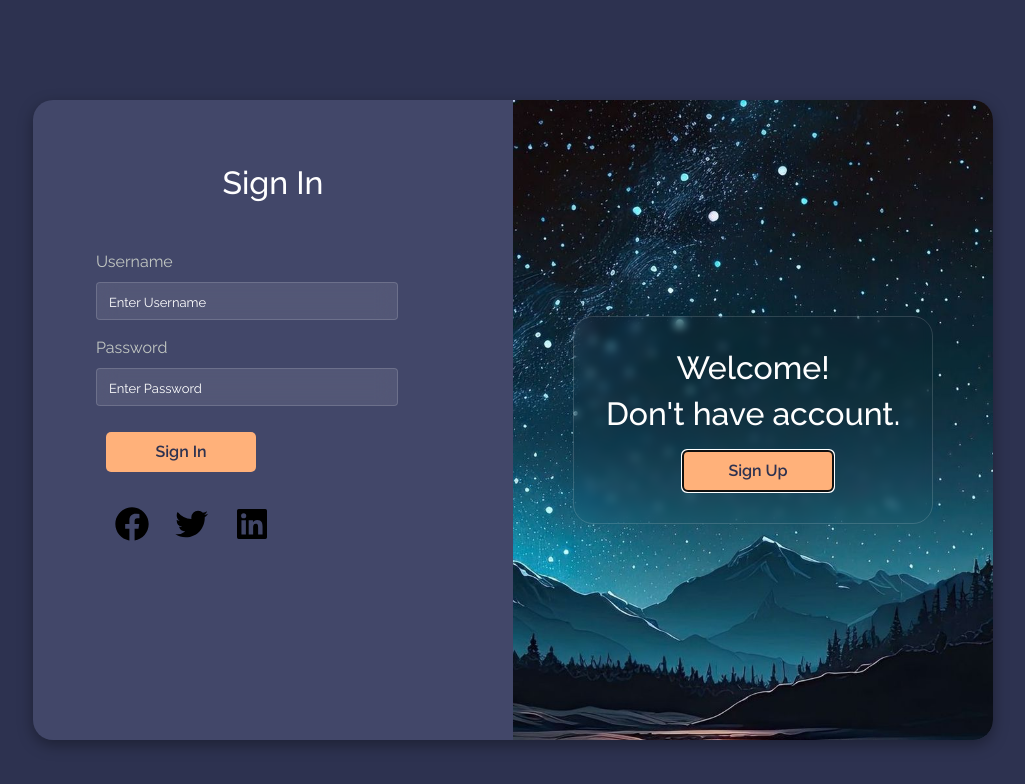
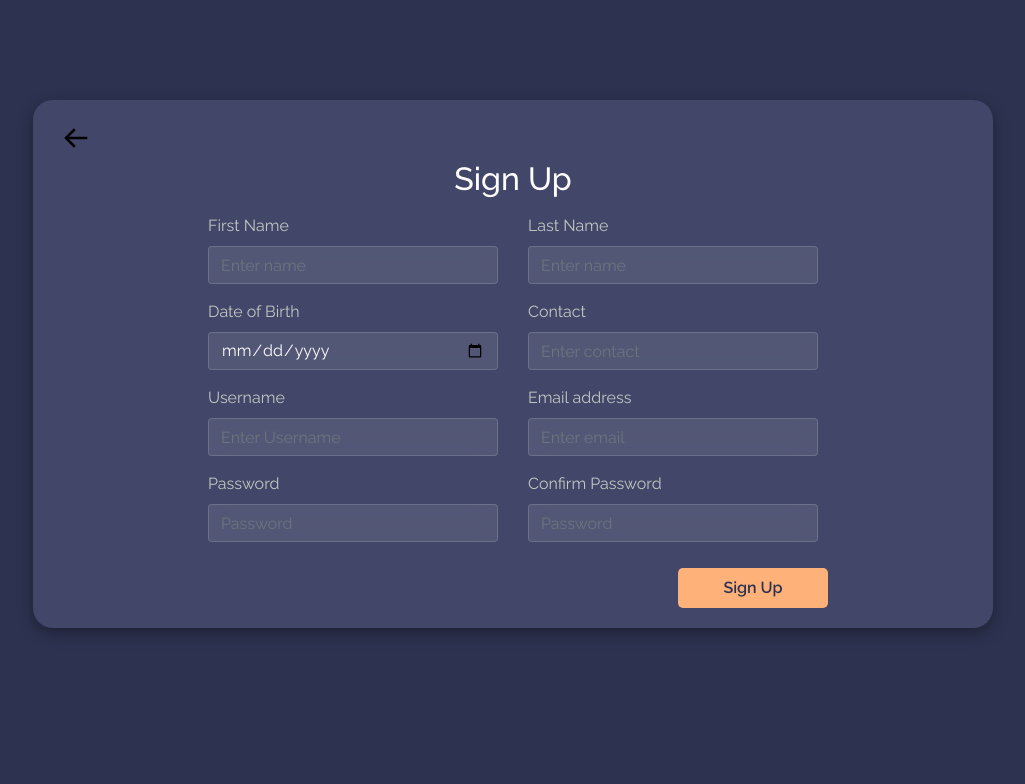
Before and after one commit to afaq-ahmed07/Web-Assignments, a plain HTML site: page Assignment 4/Task 1/index.html in a window 1280 px wide. Both pictures are taken after a click on the button "Sign Up". Shown: the whole page, without its empty margins (127-1152 px from the left). Drawn offline with nearby package versions, Linux system fonts and the light colour scheme.

Commit message:
Assignment 4 CSS added

```diff
--- a/Assignment 4/Task 1/index.html
+++ b/Assignment 4/Task 1/index.html
@@ -13,20 +13,27 @@
 <body style="background-color: #2d3250;">
     <div class="container w-75">
         <div class="row justify-content-center">
-            <div class="col-md-6 mt-5">
+            <div class="col-md-6 mt-5 sign-in-div">
                 <h2 class="text-center m-3">Sign In</h2>
                 <form class="ml-5 mt-5 signInForm">
                     <div class="form-group">
                         <label for="inputuser">Username</label>
-                        <input type="text" id="sign-in-inputs" class="form-control w-75" id="inputuser"
-                            placeholder="Enter Username">
+                        <input type="text" class="form-control w-75" id="inputuser" placeholder="Enter Username" autocomplete="off"  style="  background: rgba(255, 255, 255, 0.091);
+                            -webkit-backdrop-filter: blur(10px);
+                            backdrop-filter: blur(10px);
+                            border: 1px solid rgba(255, 255, 255, 0.15);
+                            color: #ffffff;">
                     </div>
                     <div class="form-group">
                         <label for="inputPassword">Password</label>
-                        <input type="password" id="sign-in-inputs" class="form-control w-75" id="inputPassword"
-                            placeholder="Enter Password">
+                        <input type="password" class="form-control w-75" id="inputPassword" placeholder="Enter Password"
+                            style="  background: rgba(255, 255, 255, 0.091);
+                            -webkit-backdrop-filter: blur(10px);
+                            backdrop-filter: blur(10px);
+                            border: 1px solid rgba(255, 255, 255, 0.15);
+                            color: #ffffff;">
                     </div>
-                    <button type="button" class="submit sign-in">Sign In</button>
+                    <button type="submit" class="submit sign-in">Sign In</button>
                 </form>
                 <a href="www.facebook.com"><svg class="facebook" xmlns="http://www.w3.org/2000/svg" width="40"
                         height="40" viewBox="0 0 24 24" style="fill: rgba(0, 0, 0, 1)">
@@ -40,72 +47,103 @@
                             d="M19.633 7.997c.013.175.013.349.013.523 0 5.325-4.053 11.461-11.46 11.461-2.282 0-4.402-.661-6.186-1.809.324.037.636.05.973.05a8.07 8.07 0 0 0 5.001-1.721 4.036 4.036 0 0 1-3.767-2.793c.249.037.499.062.761.062.361 0 .724-.05 1.061-.137a4.027 4.027 0 0 1-3.23-3.953v-.05c.537.299 1.16.486 1.82.511a4.022 4.022 0 0 1-1.796-3.354c0-.748.199-1.434.548-2.032a11.457 11.457 0 0 0 8.306 4.215c-.062-.3-.1-.611-.1-.923a4.026 4.026 0 0 1 4.028-4.028c1.16 0 2.207.486 2.943 1.272a7.957 7.957 0 0 0 2.556-.973 4.02 4.02 0 0 1-1.771 2.22 8.073 8.073 0 0 0 2.319-.624 8.645 8.645 0 0 1-2.019 2.083z">
                         </path>
                     </svg></a>
-                <a href=""><svg class="linkedin" xmlns="http://www.w3.org/2000/svg" width="40" height="40" viewBox="0 0 24 24"
-                        style="fill: rgba(0, 0, 0, 1);">
+                <a href=""><svg class="linkedin" xmlns="http://www.w3.org/2000/svg" width="40" height="40"
+                        viewBox="0 0 24 24" style="fill: rgba(0, 0, 0, 1);">
                         <path
                             d="M20 3H4a1 1 0 0 0-1 1v16a1 1 0 0 0 1 1h16a1 1 0 0 0 1-1V4a1 1 0 0 0-1-1zM8.339 18.337H5.667v-8.59h2.672v8.59zM7.003 8.574a1.548 1.548 0 1 1 0-3.096 1.548 1.548 0 0 1 0 3.096zm11.335 9.763h-2.669V14.16c0-.996-.018-2.277-1.388-2.277-1.39 0-1.601 1.086-1.601 2.207v4.248h-2.667v-8.59h2.56v1.174h.037c.355-.675 1.227-1.387 2.524-1.387 2.704 0 3.203 1.778 3.203 4.092v4.71z">
                         </path>
                     </svg></a>
             </div>
-            <div class="col-md-6 img-div d-flex flex-column justify-content-center align-items-center">
+            <div class="col-md-6 img-div">
                 <div class="img-content text-center">
                     <h2 class="on-img">Welcome!</h2>
                     <h2 class="on-img">Don't have account.</h2>
-                    <button type="button" class="sign-up submit">Sign Up</button>
+                    <button type="button" class="sign-up-switch submit">Sign Up</button>
                 </div>
             </div>
-            <div class="col-md-12 mb-2 mt-5 d-none">
+            <div class="col-md-12 sign-up-div mt-3">
+                <button class="btn back"><svg class="back-svg" xmlns="http://www.w3.org/2000/svg" width="30" height="30"
+                        viewBox="0 0 24 24">
+                        <path d="M21 11H6.414l5.293-5.293-1.414-1.414L2.586 12l7.707 7.707 1.414-1.414L6.414 13H21z">
+                        </path>
+                    </svg></button>
+            </div>
+            <div class="col-md-12 mb-2 sign-up-div">
                 <h2 class="text-center">Sign Up</h2>
             </div>
-            <div class="col-md-4">
-                <form class="signUpForm d-none">
+            <div class="col-md-4 sign-up-div">
+                <form class="signUpForm">
                     <div class="form-group">
                         <label for="inputfname">First Name</label>
-                        <input type="text" id="sign-in-inputs" class="form-control" id="inputfname"
-                            placeholder="Enter name">
+                        <input type="text" class="form-control" id="inputfname" placeholder="Enter name" autocomplete="off" style="  background: rgba(255, 255, 255, 0.091);
+                            -webkit-backdrop-filter: blur(10px);
+                            backdrop-filter: blur(10px);
+                            border: 1px solid rgba(255, 255, 255, 0.15);
+                            color: #ffffff;">
                     </div>
                     <div class="form-group">
                         <label for="inputDOB">Date of Birth</label>
-                        <input type="date" id="sign-in-inputs" class="form-control" id="inputDOB">
+                        <input type="date" class="form-control" id="inputDOB" autocomplete="off" style="  background: rgba(255, 255, 255, 0.091);
+                        -webkit-backdrop-filter: blur(10px);
+                        backdrop-filter: blur(10px);
+                        border: 1px solid rgba(255, 255, 255, 0.15);
+                        color: #ffffff;">
+                    </div>
+                    <div class="form-group">
+                        <label for="inputguser">Username</label>
+                        <input type="text" class="form-control" id="inputguser" placeholder="Enter Username" autocomplete="off" style="  background: rgba(255, 255, 255, 0.091);
+                            -webkit-backdrop-filter: blur(10px);
+                            backdrop-filter: blur(10px);
+                            border: 1px solid rgba(255, 255, 255, 0.15);
+                            color: #ffffff;">
+                    </div>
+                    <div class="form-group">
+                        <label for="inputSPassword">Password</label>
+                        <input type="password" class="form-control" id="inputSPassword" placeholder="Password" autocomplete="off" style="  background: rgba(255, 255, 255, 0.091);
+                            -webkit-backdrop-filter: blur(10px);
+                            backdrop-filter: blur(10px);
+                            border: 1px solid rgba(255, 255, 255, 0.15);
+                            color: #ffffff;">
+                    </div>
+                </form>
+            </div>
+            <div class="col-md-4 sign-up-div">
+                <form class="signUpForm">
+                    <div class="form-group">
+                        <label for="inputlname">Last Name</label>
+                        <input type="text" class="form-control" id="inputlname" placeholder="Enter name" autocomplete="off" style="  background: rgba(255, 255, 255, 0.091);
+                            -webkit-backdrop-filter: blur(10px);
+                            backdrop-filter: blur(10px);
+                            border: 1px solid rgba(255, 255, 255, 0.15);
+                            color: #ffffff;">
+                    </div>
+                    <div class="form-group">
+                        <label for="inputcontact">Contact</label>
+                        <input type="tel" class="form-control" id="inputcontact" placeholder="Enter contact" autocomplete="off" style="  background: rgba(255, 255, 255, 0.091);
+                            -webkit-backdrop-filter: blur(10px);
+                            backdrop-filter: blur(10px);
+                            border: 1px solid rgba(255, 255, 255, 0.15);
+                            color: #ffffff;">
                     </div>
                     <div class="form-group">
                         <label for="inputEmail">Email address</label>
-                        <input type="email" id="sign-in-inputs" class="form-control" id="inputEmail"
-                            aria-describedby="emailHelp" placeholder="Enter email">
-                    </div>
-                    <div class="form-group">
-                        <label for="inputSPassword">Password</label>
-                        <input type="password" id="sign-in-inputs" class="form-control" id="inputSPassword"
-                            placeholder="Password">
-                    </div>
-                </form>
-            </div>
-            <div class="col-md-4 d-none">
-                <form class="signUpForm">
-                    <div class="form-group">
-                        <label for="inputlname">Last Name</label>
-                        <input type="text" id="sign-in-inputs" class="form-control" id="inputlname"
-                            placeholder="Enter name">
-                    </div>
-                    <div class="form-group">
-                        <label for="inputcontact">Contact</label>
-                        <input type="number" id="sign-in-inputs" class="form-control" id="inputcontact"
-                            placeholder="Enter contact">
-                    </div>
-                    <div class="form-group">
-                        <label for="inputaddress">Address</label>
-                        <input type="text" id="sign-in-inputs" class="form-control" id="inputaddress"
-                            placeholder="Enter address">
+                        <input type="email" class="form-control" id="inputEmail"
+                            placeholder="Enter email" autocomplete="off" style="  background: rgba(255, 255, 255, 0.091);
+                            -webkit-backdrop-filter: blur(10px);
+                            backdrop-filter: blur(10px);
+                            border: 1px solid rgba(255, 255, 255, 0.15);
+                            color: #ffffff;">
                     </div>
                     <div class="form-group">
                         <label for="inputCPassword">Confirm Password</label>
-                        <input type="password" id="sign-in-inputs" class="form-control" id="inputCPassword"
-                            placeholder="Password">
+                        <input type="password" class="form-control" id="inputCPassword" placeholder="Password" style="  background: rgba(255, 255, 255, 0.091);
+                            -webkit-backdrop-filter: blur(10px);
+                            backdrop-filter: blur(10px);
+                            border: 1px solid rgba(255, 255, 255, 0.15);
+                            color: #ffffff;">
                     </div>
+                    <button type="submit" class="submit submit-2 sign-up">Sign Up</button>
                 </form>
-                <div class="col-md-6">
-                    <button type="button" class="submit submit-2">Sign Up</button>
-                </div>
             </div>
         </div>
     </div>
@@ -115,6 +153,7 @@
     <script src="https://code.jquery.com/jquery-3.7.1.min.js"
         integrity="sha256-/JqT3SQfawRcv/BIHPThkBvs0OEvtFFmqPF/lYI/Cxo=" crossorigin="anonymous"></script>
     <script src="script.js"></script>
+    <script src="https://unpkg.com/scrollreveal"></script>
 </body>
 
 </html>
--- a/Assignment 4/Task 1/script.js
+++ b/Assignment 4/Task 1/script.js
@@ -1,21 +1,32 @@
 $(document).ready(function () {
-
-    // Regular expressions for validation
-    const nameRegex = /^[a-zA-Z ]+$/;
+    const nameRegex =/^[a-zA-Z]+$/;
     const emailRegex = /^[^\s@]+@[^\s@]+\.[^\s@]+$/;
     const passwordRegex = /^(?=.*[0-9])(?=.*[!@#$%^&*])[a-zA-Z0-9!@#$%^&*]{8,}$/;
     const contactRegex = /^\d+$/;
-
-    $('.submit-2').on('click', function (event) {
+    $('.sign-up-div').hide();
+    $('.sign-up').on('click', function (event) {
         event.preventDefault();
-
         if (!nameRegex.test($('#inputfname').val())) {
             alert('Please enter a valid First Name.');
+            return false;
+        }
+        if (!nameRegex.test($('#inputlname').val())) {
+            alert('Please enter a valid Last Name.');
             return false;
         }
 
         if (!$('#inputDOB').val()) {
             alert('Please enter a valid Date of Birth.');
+            return false;
+        }
+
+        if (!contactRegex.test($('#inputcontact').val())) {
+            alert('Please enter a valid Contact number.');
+            return false;
+        }
+
+        if (!nameRegex.test($('#inputguser').val())) {
+            alert('Please enter a valid Username.');
             return false;
         }
 
@@ -29,20 +40,6 @@ $(document).ready(function () {
             return false;
         }
 
-        if (!nameRegex.test($('#inputlname').val())) {
-            alert('Please enter a valid Last Name.');
-            return false;
-        }
-
-        if (!contactRegex.test($('#inputcontact').val())) {
-            alert('Please enter a valid Contact number.');
-            return false;
-        }
-
-        if (!$('#inputaddress').val()) {
-            alert('Please enter a valid Address.');
-            return false;
-        }
 
         if ($('#inputCPassword').val() !== $('#inputSPassword').val()) {
             alert('Passwords do not match.');
@@ -54,14 +51,26 @@ $(document).ready(function () {
         $('.signUpForm')[1].reset();
         return true;
     });
+    $('.sign-up-switch').on('click', function (){
+        $('.sign-in-div').hide();
+        $('.img-div').hide();
+        $('.img-content').hide();
+        $('.sign-up-div').show();
+        ScrollReveal({
+            reset: true,
+            distance: '100px',
+            duration: 2000,
+            delay: 200
+          });
 
-    $('.sign-in').on('click', function (event) {
-        event.preventDefault();
+          ScrollReveal().reveal('.sign-up-div', { origin: 'right' });
+    });
+    $('.sign-in').on('click', function () {
         if (!nameRegex.test($('#inputuser').val())) {
             alert('Please enter a valid Username.');
             return false;
         }
-        if (!passwordRegex.test( $('#inputPassword').val())) {
+        if (!passwordRegex.test($('#inputPassword').val())) {
             alert('Password must contain at least 8 characters, including a number and a special character.');
             return false;
         }
@@ -69,4 +78,19 @@ $(document).ready(function () {
         $('.signInForm')[0].reset();
         return true;
     });
+    $('.back').on('click',function(){
+        $('.sign-up-div').hide();
+        $('.sign-in-div').show();
+        $('.img-div').show();
+        $('.img-content').show();
+        ScrollReveal({
+            reset: true,
+            distance: '100px',
+            duration: 2000,
+            delay: 100
+          });
+
+          ScrollReveal().reveal('.sign-in-div, .img-div, .img-content', { origin: 'left' });
+    });
+
 });
--- a/Assignment 4/Task 1/styles.css
+++ b/Assignment 4/Task 1/styles.css
@@ -25,6 +25,9 @@
   height: 80dvh;
   width: 70%;
   border-radius: 0px 20px 20px 0px;
+  display: flex;
+  justify-content: center;
+  align-items: center;
 }
 .img-content{
     background: rgba(255, 255, 255, 0);
@@ -57,21 +60,17 @@ label {
 .submit:hover {
   box-shadow: rgba(0, 0, 0, 0.35) 0px 5px 15px;
 }
-#sign-in-inputs {
-  background: rgba(255, 255, 255, 0.091);
-  -webkit-backdrop-filter: blur(10px);
-  backdrop-filter: blur(10px);
-  border: 1px solid rgba(255, 255, 255, 0.15);
-  color: #ffffff;
-}
-#sign-in-inputs::placeholder {
-  color: #ffffff;
-  font-size: small;
-}
 .submit-2 {
-  margin-left: 120px;
-  margin-bottom: 10px;
+  margin-left: 150px;
+  margin-bottom: 20px;
 }
 .on-img {
   color: #ffffff;
 }
+.back-svg{
+  transition: all 1s;
+  color: #2d3250;
+}
+.back-svg:hover {
+  fill:#ffb17a;
+}
```
